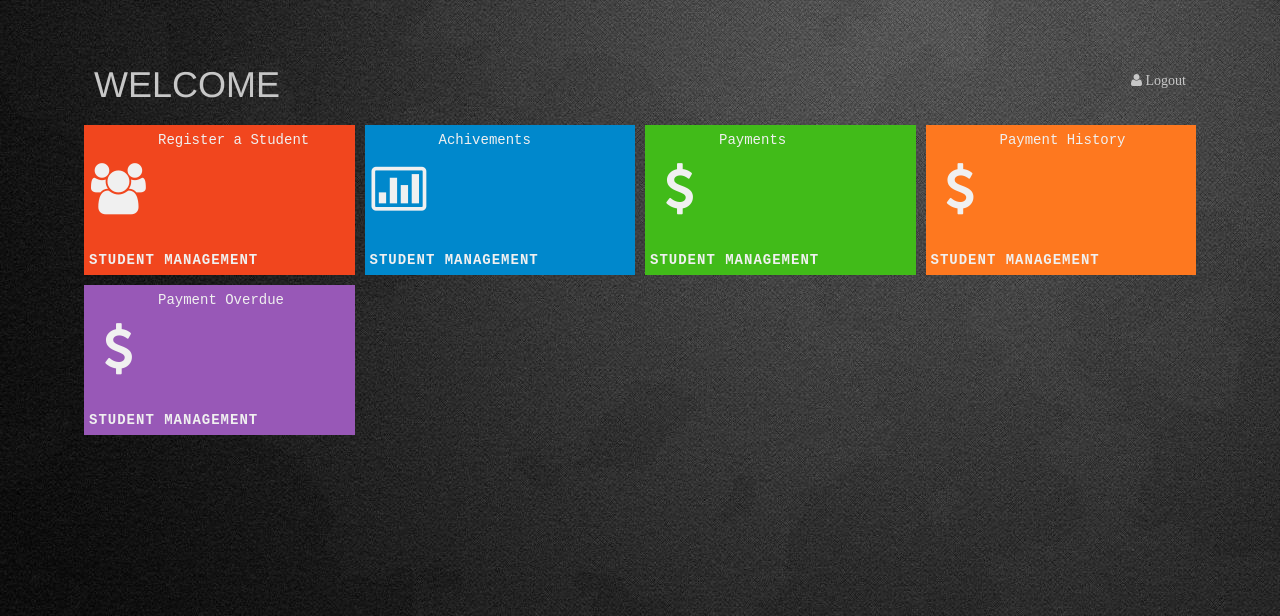
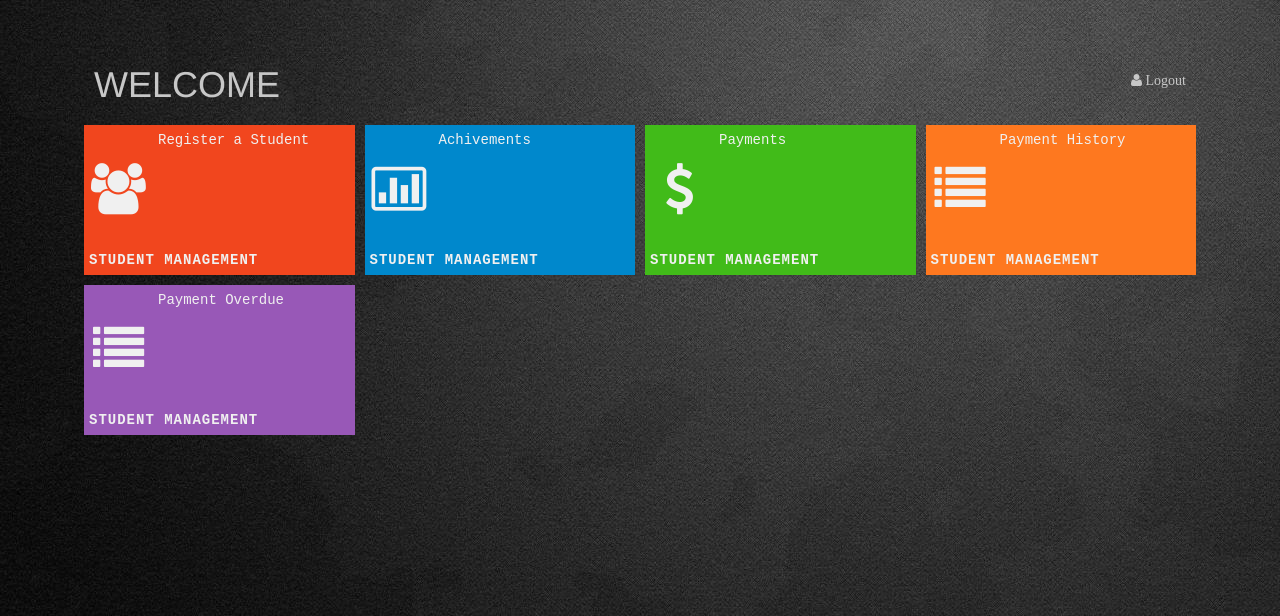
Before and after one commit to kitzerland/csms, a PHP site: page / in a window 1280 px wide. Shown: the top 616 px of the page. Run offline with PHP 8.4, Linux system fonts and the light colour scheme; a user stored in the database is signed in; some libraries are stand-ins or nearby versions.

Commit message:
homepage icons changed

```diff
--- a/App/Views/Home/index.php.twig
+++ b/App/Views/Home/index.php.twig
@@ -75,7 +75,7 @@
                 <div class="tile">
                     <a href="/student/payment-history">
                         <div class="content" style="background-color: #FE781F;">
-                            <div class="icon"><i class="fa fa-usd fa-5x"></i></div>
+                            <div class="icon"><i class="fa fa-list fa-5x"></i></div>
                             <div class="title">STUDENT MANAGEMENT</div>
                             <div class="message">Payment History</div>
                         </div>
@@ -84,7 +84,7 @@
                 <div class="tile">
                     <a href="/student/payment-overdue">
                         <div class="content" style="background-color: #9858B7;">
-                            <div class="icon"><i class="fa fa-usd fa-5x"></i></div>
+                            <div class="icon"><i class="fa fa-list fa-5x"></i></div>
                             <div class="title">STUDENT MANAGEMENT</div>
                             <div class="message">Payment Overdue</div>
                         </div>
```
